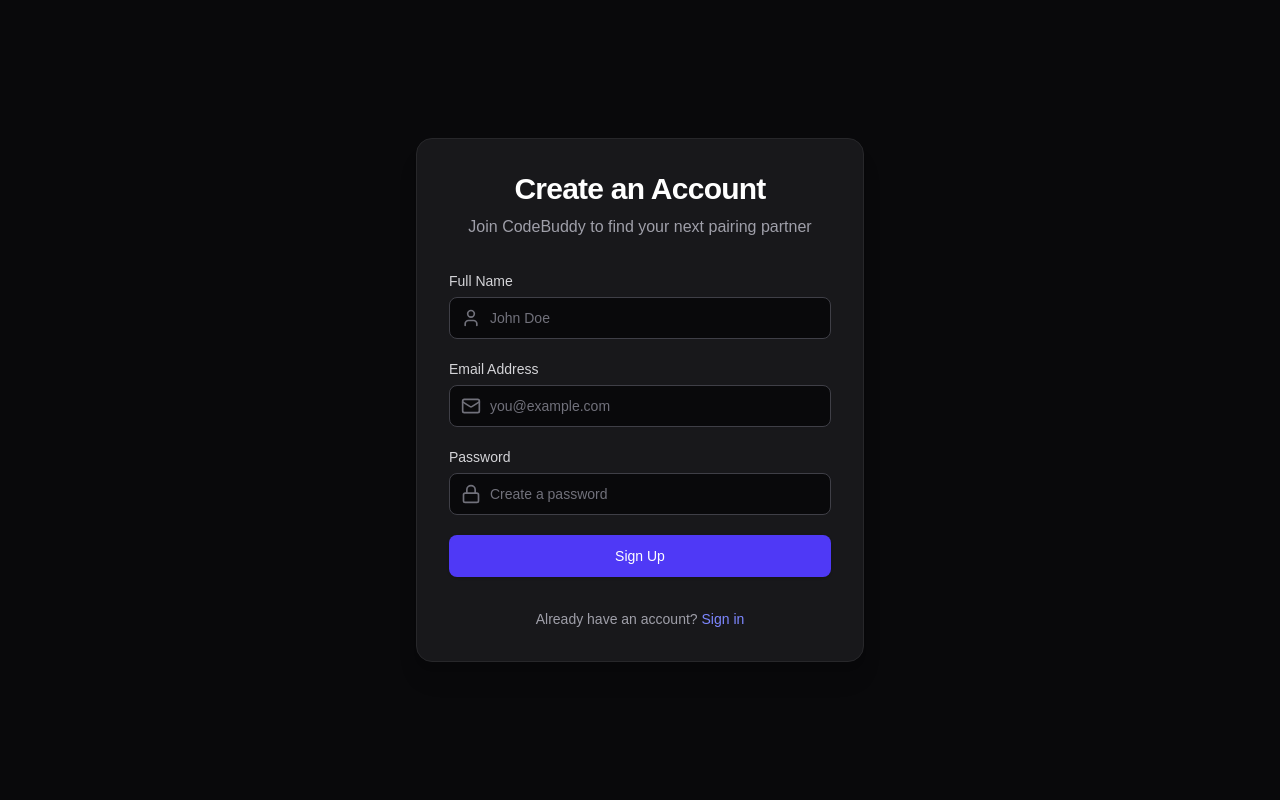
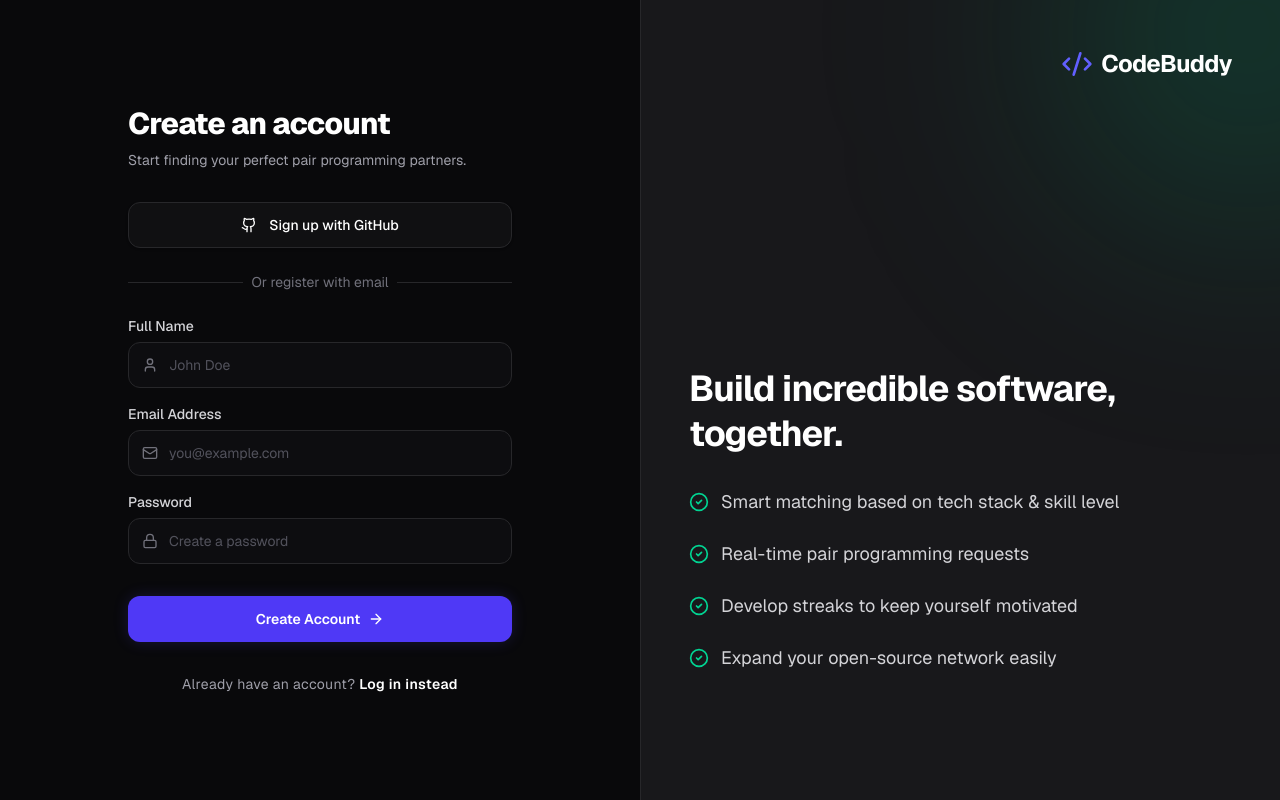
Before and after one commit to Pantkartik/Code_Buddy, a Next.js app in the folder frontend/: page /register in a window 1280 px wide. Built offline with nearby package versions, Linux system fonts and the light colour scheme; no server answers.

Commit message:
feat: premium signup UI

```diff
--- a/frontend/src/app/register/page.tsx
+++ b/frontend/src/app/register/page.tsx
@@ -5,7 +5,7 @@ import { useRouter } from 'next/navigation';
 import Link from 'next/link';
 import { authService } from '../../services/api';
 import { useAuthStore } from '../../store/authStore';
-import { Mail, Lock, User, Loader2 } from 'lucide-react';
+import { Mail, Lock, User, Loader2, ArrowRight, Code2, Github, CheckCircle2 } from 'lucide-react';
 
 export default function RegisterPage() {
   const [name, setName] = useState('');
@@ -35,41 +35,72 @@ export default function RegisterPage() {
       );
       router.push('/dashboard');
     } catch (err: any) {
-      setError(err.response?.data?.message || 'Failed to register');
+      setError(err.response?.data?.message || 'Failed to register. Please try again.');
     } finally {
       setIsLoading(false);
     }
   };
 
   return (
-    <div className="min-h-screen flex items-center justify-center bg-zinc-950 text-white py-12 px-4 sm:px-6 lg:px-8">
-      <div className="w-full max-w-md p-8 bg-zinc-900 border border-zinc-800 rounded-2xl shadow-xl">
-        <div className="text-center mb-8">
-          <h1 className="text-3xl font-bold tracking-tight">Create an Account</h1>
-          <p className="text-zinc-400 mt-2">Join CodeBuddy to find your next pairing partner</p>
+    <div className="min-h-screen flex bg-zinc-950 text-white font-sans selection:bg-indigo-500/30">
+
+      {/* Right signup form pane */}
+      <div className="flex-1 flex flex-col justify-center py-12 px-4 sm:px-6 lg:px-20 xl:px-32 relative order-1 lg:order-none z-10">
+        <div className="absolute top-0 left-0 w-full h-full bg-[radial-gradient(ellipse_at_bottom_left,_var(--tw-gradient-stops))] from-indigo-500/5 via-zinc-900/0 to-zinc-950 pointer-events-none" />
+
+        <div className="mx-auto w-full max-w-sm relative z-10">
+          <div className="lg:hidden mb-12 flex items-center gap-2 font-bold text-2xl tracking-tight justify-center">
+            <Code2 className="text-indigo-500 w-8 h-8" />
+            CodeBuddy
           </div>
 
+          <div>
+            <h2 className="text-3xl font-extrabold tracking-tight">Create an account</h2>
+            <p className="mt-2 text-sm text-zinc-400">
+              Start finding your perfect pair programming partners.
+            </p>
+          </div>
+
+          <div className="mt-8">
+            <div className="grid grid-cols-1 gap-3">
+              <button className="flex items-center justify-center gap-3 w-full border border-zinc-800 hover:border-zinc-700 bg-zinc-900/50 hover:bg-zinc-800 transition-all rounded-xl px-4 py-3 text-sm font-medium shadow-sm">
+                <Github className="w-4 h-4" /> Sign up with GitHub
+              </button>
+            </div>
+
+            <div className="mt-6">
+              <div className="relative">
+                <div className="absolute inset-0 flex items-center">
+                  <div className="w-full border-t border-zinc-800" />
+                </div>
+                <div className="relative flex justify-center text-sm">
+                  <span className="px-2 bg-zinc-950 text-zinc-500">Or register with email</span>
+                </div>
+              </div>
+            </div>
+
+            <div className="mt-6">
+              <form onSubmit={handleSubmit} className="space-y-4">
                 {error && (
-          <div className="bg-red-500/10 border border-red-500/50 text-red-400 px-4 py-3 rounded-lg mb-6">
+                  <div className="bg-red-500/10 border border-red-500/20 text-red-400 px-4 py-3 rounded-xl text-sm flex items-center justify-between animate-in fade-in slide-in-from-top-2">
                     {error}
                   </div>
                 )}
 
-        <form onSubmit={handleSubmit} className="space-y-5">
                 <div>
                   <label className="block text-sm font-medium text-zinc-300 mb-1.5" htmlFor="name">
                     Full Name
                   </label>
-            <div className="relative">
-              <div className="absolute inset-y-0 left-0 pl-3 flex items-center pointer-events-none text-zinc-500">
-                <User className="h-5 w-5" />
+                  <div className="relative group">
+                    <div className="absolute inset-y-0 left-0 pl-3.5 flex items-center pointer-events-none text-zinc-500 group-focus-within:text-indigo-400 transition-colors">
+                      <User className="h-4 w-4" />
                     </div>
                     <input
                       id="name"
                       type="text"
                       value={name}
                       onChange={(e) => setName(e.target.value)}
-                className="block w-full pl-10 pr-3 py-2.5 bg-zinc-950 border border-zinc-700 rounded-lg focus:ring-2 focus:ring-indigo-500 focus:border-indigo-500 sm:text-sm text-white placeholder-zinc-500 outline-none transition-colors"
+                      className="block w-full pl-10 pr-3 py-3 bg-zinc-900/30 border border-zinc-800 rounded-xl focus:ring-1 focus:ring-indigo-500 focus:border-indigo-500 sm:text-sm text-white placeholder-zinc-600 outline-none transition-all hover:border-zinc-700"
                       placeholder="John Doe"
                       required
                     />
@@ -80,16 +111,16 @@ export default function RegisterPage() {
                   <label className="block text-sm font-medium text-zinc-300 mb-1.5" htmlFor="email">
                     Email Address
                   </label>
-            <div className="relative">
-              <div className="absolute inset-y-0 left-0 pl-3 flex items-center pointer-events-none text-zinc-500">
-                <Mail className="h-5 w-5" />
+                  <div className="relative group">
+                    <div className="absolute inset-y-0 left-0 pl-3.5 flex items-center pointer-events-none text-zinc-500 group-focus-within:text-indigo-400 transition-colors">
+                      <Mail className="h-4 w-4" />
                     </div>
                     <input
                       id="email"
                       type="email"
                       value={email}
                       onChange={(e) => setEmail(e.target.value)}
-                className="block w-full pl-10 pr-3 py-2.5 bg-zinc-950 border border-zinc-700 rounded-lg focus:ring-2 focus:ring-indigo-500 focus:border-indigo-500 sm:text-sm text-white placeholder-zinc-500 outline-none transition-colors"
+                      className="block w-full pl-10 pr-3 py-3 bg-zinc-900/30 border border-zinc-800 rounded-xl focus:ring-1 focus:ring-indigo-500 focus:border-indigo-500 sm:text-sm text-white placeholder-zinc-600 outline-none transition-all hover:border-zinc-700"
                       placeholder="you@example.com"
                       required
                     />
@@ -100,16 +131,16 @@ export default function RegisterPage() {
                   <label className="block text-sm font-medium text-zinc-300 mb-1.5" htmlFor="password">
                     Password
                   </label>
-            <div className="relative">
-              <div className="absolute inset-y-0 left-0 pl-3 flex items-center pointer-events-none text-zinc-500">
-                <Lock className="h-5 w-5" />
+                  <div className="relative group">
+                    <div className="absolute inset-y-0 left-0 pl-3.5 flex items-center pointer-events-none text-zinc-500 group-focus-within:text-indigo-400 transition-colors">
+                      <Lock className="h-4 w-4" />
                     </div>
                     <input
                       id="password"
                       type="password"
                       value={password}
                       onChange={(e) => setPassword(e.target.value)}
-                className="block w-full pl-10 pr-3 py-2.5 bg-zinc-950 border border-zinc-700 rounded-lg focus:ring-2 focus:ring-indigo-500 focus:border-indigo-500 sm:text-sm text-white placeholder-zinc-500 outline-none transition-colors"
+                      className="block w-full pl-10 pr-3 py-3 bg-zinc-900/30 border border-zinc-800 rounded-xl focus:ring-1 focus:ring-indigo-500 focus:border-indigo-500 sm:text-sm text-white placeholder-zinc-600 outline-none transition-all hover:border-zinc-700"
                       placeholder="Create a password"
                       required
                       minLength={6}
@@ -117,26 +148,69 @@ export default function RegisterPage() {
                   </div>
                 </div>
 
+                <div className="pt-4">
                   <button
                     type="submit"
                     disabled={isLoading}
-            className="w-full flex justify-center py-2.5 px-4 border border-transparent rounded-lg shadow-sm text-sm font-medium text-white bg-indigo-600 hover:bg-indigo-700 focus:outline-none focus:ring-2 focus:ring-offset-2 focus:ring-indigo-500 focus:ring-offset-zinc-900 disabled:opacity-50 disabled:cursor-not-allowed transition-colors"
+                    className="group w-full flex justify-center items-center py-3 px-4 border border-transparent rounded-xl shadow-[0_0_15px_rgba(79,70,229,0.2)] text-sm font-semibold text-white bg-indigo-600 hover:bg-indigo-700 focus:outline-none focus:ring-2 focus:ring-offset-2 focus:ring-indigo-500 focus:ring-offset-zinc-950 disabled:opacity-50 disabled:cursor-not-allowed transition-all hover:scale-[1.02]"
                   >
                     {isLoading ? (
                       <Loader2 className="animate-spin h-5 w-5" />
                     ) : (
-              'Sign Up'
+                      <>
+                        Create Account
+                        <ArrowRight className="ml-2 w-4 h-4 group-hover:translate-x-1 transition-transform" />
+                      </>
                     )}
                   </button>
+                </div>
               </form>
 
-        <p className="mt-8 text-center text-sm text-zinc-400">
+              <p className="mt-8 text-center text-sm tracking-wide text-zinc-400">
                 Already have an account?{' '}
-          <Link href="/login" className="font-medium text-indigo-400 hover:text-indigo-300 transition-colors">
-            Sign in
+                <Link href="/login" className="font-semibold text-white hover:text-indigo-400 transition-colors">
+                  Log in instead
                 </Link>
               </p>
             </div>
           </div>
+        </div>
+      </div>
+
+      {/* Left visual pane - visible on desktop */}
+      <div className="hidden lg:flex lg:w-1/2 relative overflow-hidden bg-zinc-900 border-l border-zinc-800 flex-col justify-between p-12 order-2">
+        <div className="absolute top-0 right-0 w-full h-full bg-[radial-gradient(ellipse_at_top_right,_var(--tw-gradient-stops))] from-indigo-900/40 via-zinc-900/10 to-zinc-950 pointer-events-none" />
+        <div className="absolute -right-40 -top-40 w-96 h-96 bg-emerald-500/20 blur-[120px] rounded-full pointer-events-none" />
+
+        <div className="relative z-10 flex w-full justify-end">
+          <div className="flex items-center gap-2 font-bold text-2xl tracking-tight">
+            <Code2 className="text-indigo-500 w-8 h-8" />
+            CodeBuddy
+          </div>
+        </div>
+
+        <div className="relative z-10 mb-20">
+          <h2 className="text-4xl font-bold tracking-tight mb-8 leading-tight max-w-lg">
+            Build incredible software, together.
+          </h2>
+
+          <div className="space-y-6">
+             {[
+               "Smart matching based on tech stack & skill level",
+               "Real-time pair programming requests",
+               "Develop streaks to keep yourself motivated",
+               "Expand your open-source network easily"
+             ].map((feature, idx) => (
+                <div key={idx} className="flex items-center gap-3">
+                  <CheckCircle2 className="w-5 h-5 text-emerald-400" />
+                  <span className="text-zinc-300 text-lg">{feature}</span>
+                </div>
+             ))}
+          </div>
+
+        </div>
+      </div>
+
+    </div>
   );
 }
```
Lines whose indentation alone changed are shown as unchanged.
